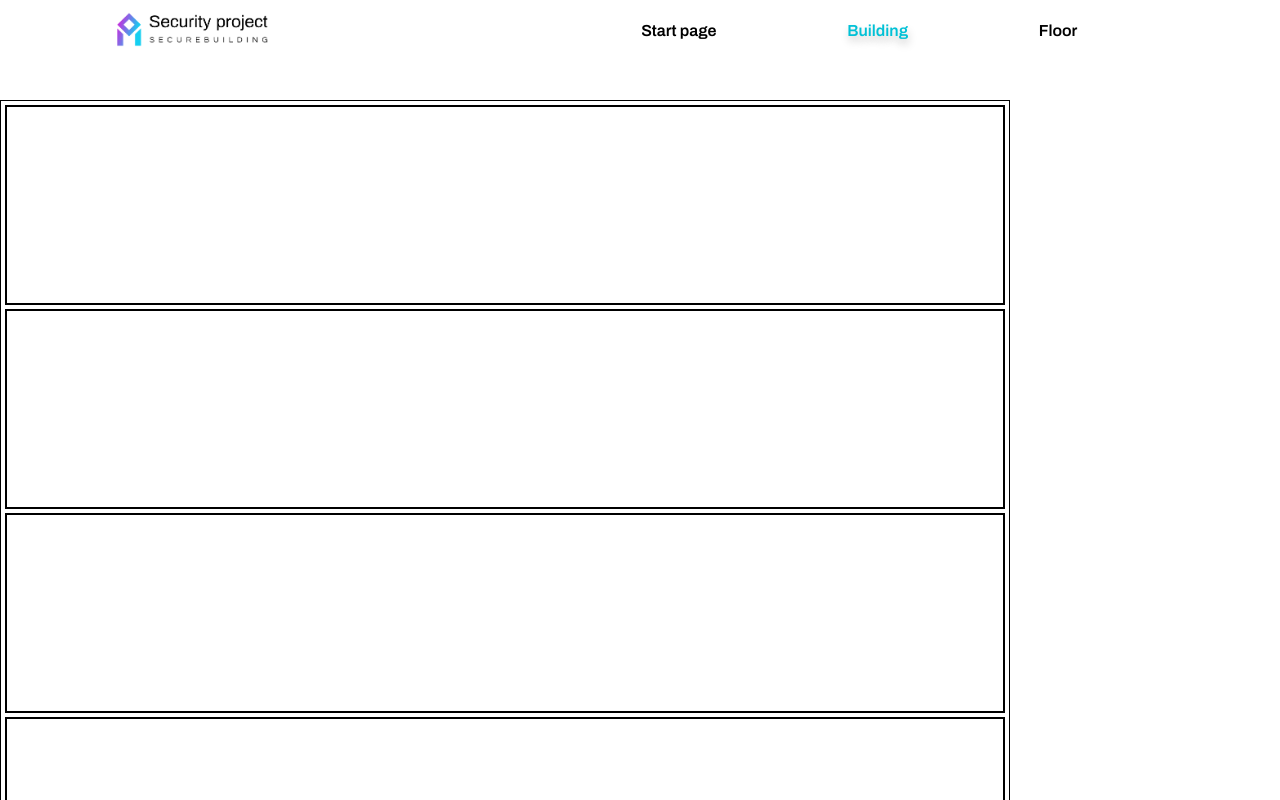
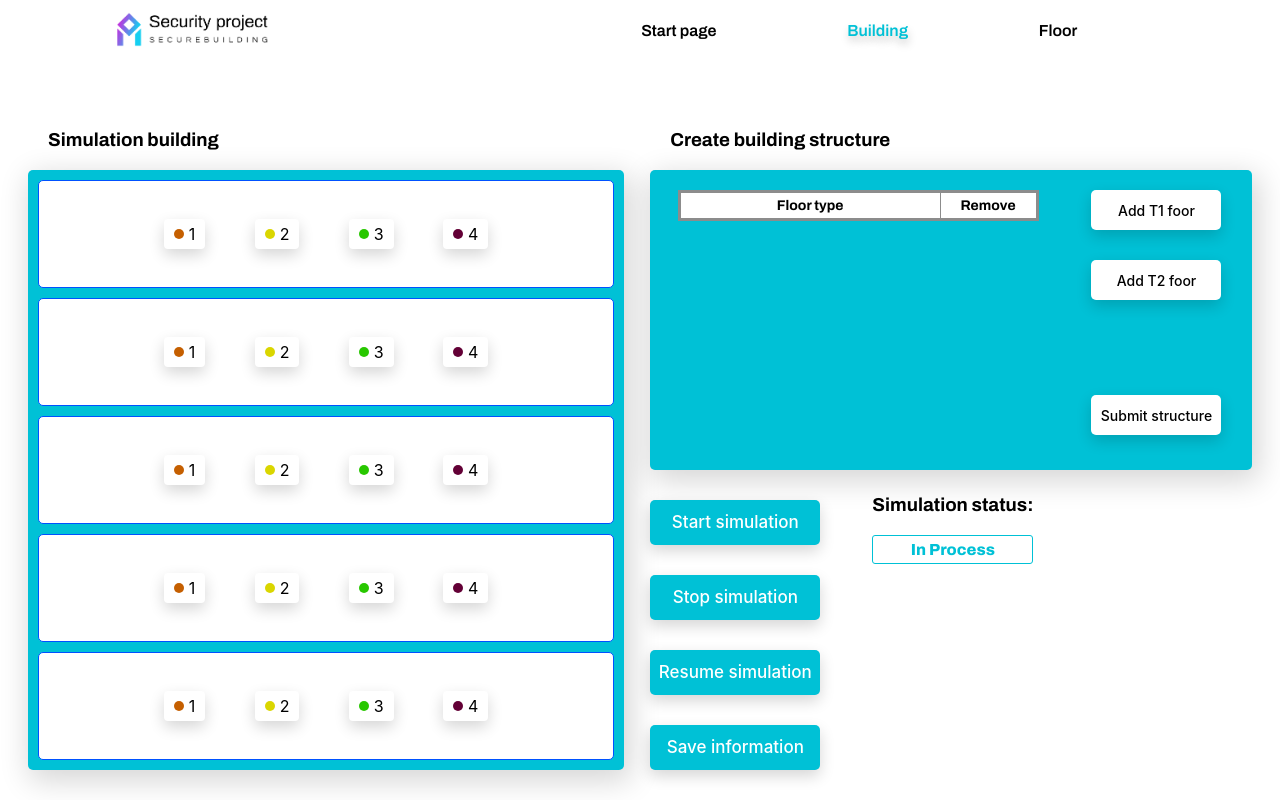
Before and after one commit to olecrity/Security-Service-Frontend-, a React (Create React App) app: page /house in a window 1280 px wide. Shown: the top 800 px of the page. Built offline with nearby package versions, Linux system fonts and the light colour scheme.

Commit message:
added structure and style to Building page

```diff
--- a/src/components/House/House.js
+++ b/src/components/House/House.js
@@ -3,13 +3,81 @@ import styles from "./House.module.scss";
 
 function House({ floors }) {
   return (
-    <>
-      <div className={styles.house}>
-        {floors.map((floor, i) => (
-          <HouseFloor key={i} />
-        ))}
-      </div>
-    </>
+      <div className={styles.main_house}>
+        <div className={styles.simulation_section}>
+          <h3 className={styles.main_caption}>Simulation building</h3>
+          <div className={styles.house}>
+            {floors.map((floor, i) => (
+              <HouseFloor key={i} />
+            ))}
+          </div>
+        </div>
+
+        <div className={styles.building_structure}>
+          <h3 className={styles.main_caption}>Create building structure</h3>
+          <div className={styles.create_table}>
+            <div className={styles.table_section}>
+              <table id={styles.floors_table}>
+                <tr>
+                <th scope="col" className={styles.caption}>Floor type</th>
+                <th scope="col" className={styles.floor_cancel}>Remove</th>
+                </tr>
+                <tbody id={styles.table_body}>
+
+                </tbody>
+              </table>
+            </div>
+            <div className={styles.buttons_section}>
+              <button className={styles.main_title_btn}>
+                  <a className={styles.navigation}>
+                      <p>Add T1 foor</p>
+                  </a>
+              </button>
+              <button className={styles.main_title_btn}>
+                  <a className={styles.navigation}>
+                      <p>Add T2 foor</p>
+                  </a>
+              </button>
+              <button id={styles.submit_struct_btn} className={styles.main_title_btn}>
+                  <a className={styles.navigation}>
+                      <p>Submit structure</p>
+                  </a>
+              </button>
+            </div>
+          </div>
+
+          <div className={styles.lower_section}>
+            <div className={styles.button_section2}>
+              <button className={styles.main_title_btn2}>
+                <a className={styles.navigation}>
+                    <p>Start simulation</p>
+                </a>
+              </button>
+              <button className={styles.main_title_btn2}>
+                  <a className={styles.navigation}>
+                      <p>Stop simulation</p>
+                  </a>
+              </button>
+              <button className={styles.main_title_btn2}>
+                <a className={styles.navigation}>
+                    <p>Resume simulation</p>
+                </a>
+              </button>
+              <button className={styles.main_title_btn2}>
+                  <a className={styles.navigation}>
+                      <p>Save information</p>
+                  </a>
+              </button>
+            </div>
+            <div className={styles.ststus_show}>
+              <h3 className={styles.main_caption}>Simulation status:</h3>
+              <p>In Process</p>
+            </div>
+          </div>
+
+
+        </div>
+    </div>
   );
 }
 
--- a/src/components/House/House.module.scss
+++ b/src/components/House/House.module.scss
@@ -1,5 +1,157 @@
-.house {
-  box-sizing: border-box;
-  border: 1px solid black;
-  width: fit-content;
+@import '../general.scss';
+
+.main_house{
+  display: flex;
+  flex-wrap: wrap;
+  justify-content: space-around;
+  flex-direction: row;
+  margin: 50px 15px;
+  .main_caption{
+    margin: 20px 0 20px 20px;
+    @extend %font1;
+  }
+
+  .house {
+    display: grid;
+    box-sizing: border-box;
+    border: 0px ;
+    border-radius: 5px;
+    width: fit-content;
+    height: 600px;
+    box-shadow: 4px 8px 30px 3px rgba(0, 0, 0, 0.164);
+    background-color: $color_1;
+    padding: 5px 0;
+  }
+
+  .building_structure{
+    display: flex;
+    flex-direction: column;
+
+    .create_table {
+      display: flex;
+      flex-direction: row;
+      justify-content: space-around;
+      box-sizing: border-box;
+      border: 0px ;
+      border-radius: 5px;
+      width: 47vw;
+      height: 300px;
+      box-shadow: 4px 8px 30px 3px rgba(0, 0, 0, 0.164);
+      background-color: $color_1;
+      padding: 5px 0;
+
+      .table_section{
+        padding: 15px 0;
+        margin-left: 5px;
+        width: 60%;
+        #floors_table{
+          display: block;
+          white-space: nowrap;
+          border-collapse: collapse;
+          border: 2px solid rgb(140, 140, 140);
+          background-color: $color_4;
+
+          tr{
+            width: 100%;
+
+            th{
+              border: 1px solid rgb(140, 140, 140);
+              padding: 5px 20px;
+              @extend %font1;
+              width: 100%;
+              font-size: 14px;
+              text-align: center;
+              align-content: center;
+            }
+          }
+        }
+      }
+
+      .buttons_section{
+        display: flex;
+        flex-direction: column;
+        justify-content: start;
+        align-items: center;
+
+        .main_title_btn{
+          @extend %button2;
+          width: 130px;
+          font-size: 14px;
+          margin: 15px 8px 15px 8px;
+          background-color: $color_4;
+          p{
+            margin: 0;
+            color: $color_2;
+          }
+        }
+
+        .main_title_btn:hover{
+          width: 134px;
+          height: 45px;
+          margin: 12px 6px 13px 6px;
+          font-size: 16px;
+          p{
+            font-size: 16px;
+          }
+        }
+
+        #submit_struct_btn{
+          display: flex;
+          justify-content: center;
+          align-items: center;
+          margin-top: 80px;
+        }
+
+        #submit_struct_btn:hover{
+          margin-top: 76px;
+        }
+      }
+    }
+
+    .lower_section{
+      display: flex;
+      flex-direction: row;
+      .ststus_show{
+        margin: 25px 0 10px 40px;
+        h3{
+          margin: 0;
+        }
+        p{
+          text-align: center;
+          margin: 20px 0;
+          padding: 5px;
+          border: 1px solid $color_1;
+          border-radius: 3px;
+          @extend %font1;
+          font-weight: 800;
+          color: $color_1;
+        }
+      }
+      .button_section2{
+        display: flex;
+        flex-direction: column;
+        justify-content: start;
+        align-items: start;
+
+        .main_title_btn2{
+          @extend %button1;
+          width: 170px;
+          p{
+            margin: 0;
+          }
+          margin: 30px 12px 0 0;
+        }
+
+        .main_title_btn2:hover{
+          width: 185px;
+          p{
+            margin: 0;
+          }
+          margin: 25px 12px 0 0;
+        }
+      }
+    }
+
+  }
+
 }
--- a/src/components/House/HouseFloor/HouseFloor.js
+++ b/src/components/House/HouseFloor/HouseFloor.js
@@ -1,20 +1,31 @@
+import React from "react";
 import styles from "./HouseFloor.module.scss";
+
+
 function HouseFloor() {
   function handleMouseEnter(e) {
-    console.log(e);
     e.target.style.border = "5px solid black";
   }
 
   function handleMouseLeave(e) {
-    console.log(e);
-    e.target.style.border = "2px solid black";
+    e.target.style.border = "1px solid #35353500";
   }
   return (
     <div
-      onMouseEnter={handleMouseEnter}
-      onMouseLeave={handleMouseLeave}
+      // onMouseEnter={handleMouseEnter}
+      // onMouseLeave={handleMouseLeave}
       className={styles["house-floor"]}
-    ></div>
+    >
+     {[1, 2, 3, 4].map((_, index) => (
+        <div key={index} className={styles.sensor}>
+          <div className={`${styles.decoration} ${styles[`color-${index + 1}`]}`}></div>
+          <p className={`${styles.sensors_amount} ${styles[`type-${index + 1}`]}`}>
+            {index + 1}
+          </p>
+        </div>
+      ))}
+
+    </div>
   );
 }
 
--- a/src/components/House/HouseFloor/HouseFloor.module.scss
+++ b/src/components/House/HouseFloor/HouseFloor.module.scss
@@ -1,11 +1,47 @@
+@import '../../general.scss';
+
 .house-floor {
+  display: flex;
+  flex-direction: row;
+  align-items: center;
+  justify-content: center;
   box-sizing: border-box;
-  width: 1000px;
-  height: 200px;
-  margin: 4px;
-  border: solid 2px black;
+  width: 45vw;
+  height: auto;
+  margin: 5px 10px;
+  padding: 0 40px;
+  border: solid 1px $color_5;
+  background-color: $color_4; //change to $color_6 with opacity 50%in order to display error of the sensor
+  border-radius: 5px;
 }
 
 .house-floor:hover {
-  border: 4px solid black;
+  background-color: #dadada;
 }
+
+.sensor{
+  display: flex;
+  flex-direction: row;
+  align-items: center;
+  height: fit-content;
+  border-radius: 4px;
+  box-shadow: 0px 6px 15px rgba(0, 0, 0, 0.164);
+  margin: 0 5%;
+  background-color: $color_4; //change to $color_6 to display error of the sensor
+  .decoration{
+    z-index: 1;
+    justify-self: center;
+    width: 10px;
+    height: 10px;
+    margin: 10px 5px 10px 10px;
+    border-radius: 50px;
+
+    &.color-1 { background-color: $color_sensor_1; }
+    &.color-2 { background-color: $color_sensor_2; }
+    &.color-3 { background-color: $color_sensor_3; }
+    &.color-4 { background-color: $color_sensor_4; }
+  }
+  .sensors_amount{
+    margin: 5px 10px 5px 0;
+  }
+}
--- a/src/components/general.scss
+++ b/src/components/general.scss
@@ -1,13 +1,24 @@
-$color_1: rgb(0, 193, 214);
-$color_2: rgb(0, 0, 0);
-$color_3: rgb(195, 0, 255);
+$color_1: #00c1d6;
+$color_2: #000000;
+$color_3: #c300ff;
 $color_4: rgb(255, 255, 255);
 $color_5: rgb(0, 81, 255);
+$color_6: rgba(255, 0, 0, 0.37);
+$color_sensor_1: rgb(197, 95, 0);
+$color_sensor_2: rgb(218, 214, 0);
+$color_sensor_3: rgb(40, 199, 0);
+$color_sensor_4: rgb(99, 0, 54);
 
 %font1{
     font-family: "Archivo", sans-serif;
     font-optical-sizing: auto;
     font-style: normal;
+}
+
+@keyframes gradient {
+    50% {
+      transform: translate(-300vw, -300vh);
+    }
 }
 
 %button1{
@@ -24,15 +35,18 @@ $color_5: rgb(0, 81, 255);
     font-size: 17px;
     line-height: 19px;
     margin: 20px 12px 20px 12px;
-    transition: 0.5s;
+    transition: all 0.5s ease-out;
+    //animation: gradient 15s ease infinite;
 }
 
 %button1:hover{
-    transition: 0.5s;
+    background: linear-gradient(90deg, rgba(0,193,214,1) 0%, rgba(195,0,255,1) 93%);
+    transition: all 0.5s ease-out;
     width: 134px;
     height: 50px;
     font-size: 19px;
     box-shadow: 0px 6px 15px rgba(0, 0, 0, 0.411);
+    //animation: gradient 15s ease infinite;
 }
 
 %button2{
--- a/src/pages/Homepage/Homepage.module.scss
+++ b/src/pages/Homepage/Homepage.module.scss
@@ -217,17 +217,19 @@ form {
     }
 
     .button_section2{
-        height: 240px;
+        min-height: 180px;
         display: flex;
         flex-wrap: wrap;
         flex-direction: row;
         justify-content: center;
-        align-self: flex-end;
+        align-items: flex-end;
+        align-self: center;
     }
     .button_section3{
-        height: 130px;
+        //height: 130px;
         display: flex;
         justify-content: center;
+        align-items: flex-end;
         align-self: flex-end;
         .main_title_btn2{
             display: flex;
@@ -246,6 +248,7 @@ form {
         }
     }
     .main_title_btn2{
+        position: relative;
         display: flex;
         justify-content: center;
         align-items: center;
@@ -253,6 +256,19 @@ form {
         @extend %button1;
         width: 144px;
         height: 55px;
+        margin: 0 10px 20px;
+    }
+
+    @media (min-width: 700px) {
+        .main_title_btn2 {
+            margin: 0 calc(3vw) 20px;
+        }
+    }
+
+    @media (min-width: 1400px) {
+        .main_title_btn2 {
+            margin: 0 calc(7vw) 20px calc(7vw);
+        }
     }
 
     .main_title_btn2:hover{
```
